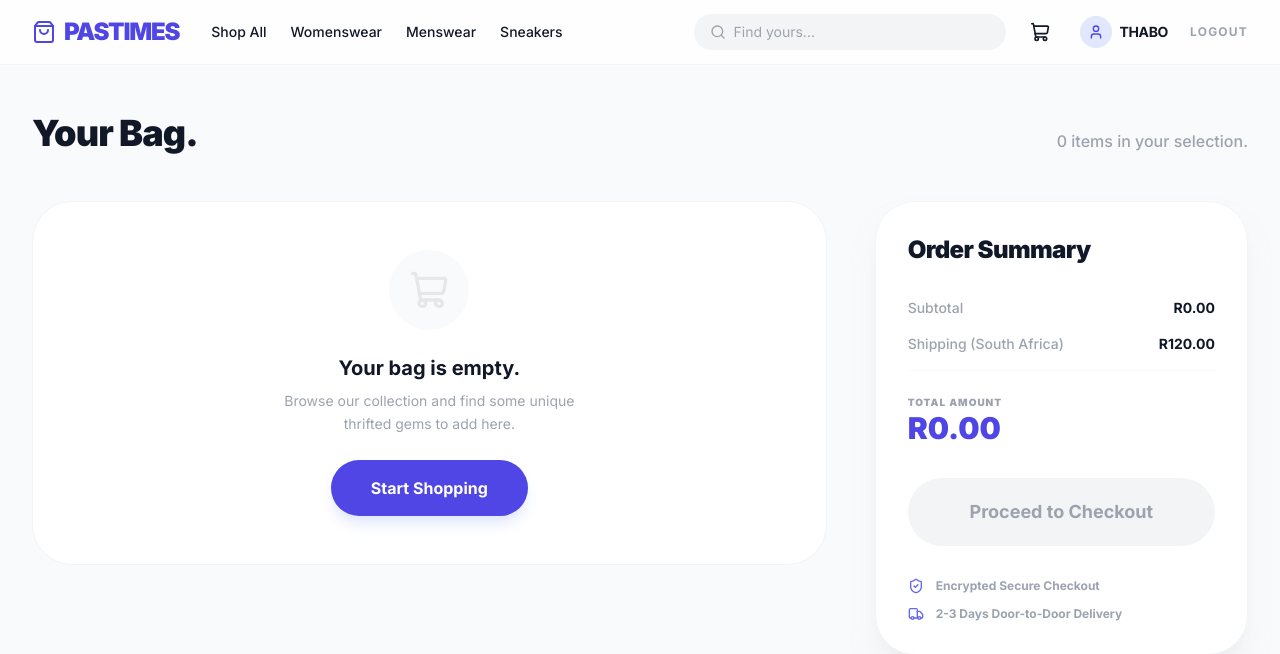
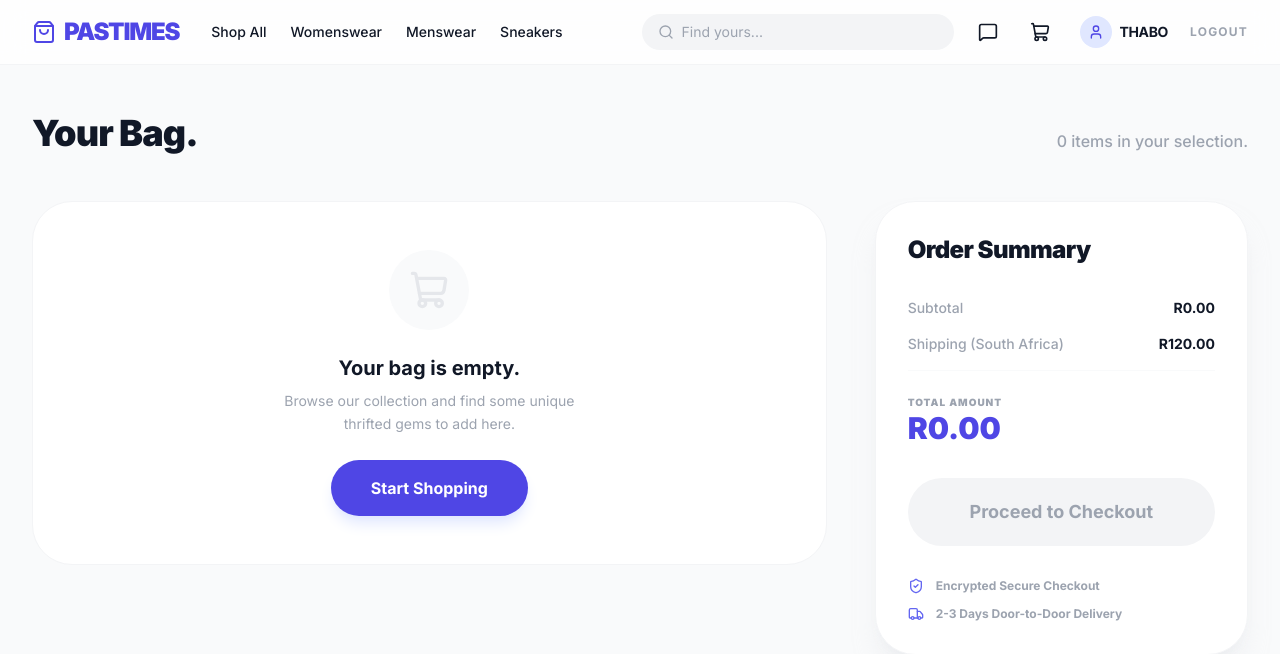
Before and after one commit to RC-WEDE6021-PART-2-AND-PART-3/rc-pta-wede6021-part2-and-3-website-developers, a PHP site: page /cart.php in a window 1280 px wide. Shown: the top 654 px of the page. Run offline with PHP 8.4, Linux system fonts and the light colour scheme; a user stored in the database is signed in; data comes from the database, SQL or seed files in the repository; data that the repository does not hold is empty; some libraries are stand-ins or nearby versions.

Commit message:
Update header.php

```diff
--- a/header.php
+++ b/header.php
@@ -35,6 +35,9 @@
                         <input type="text" placeholder="Find yours..." class="bg-transparent border-none outline-none text-sm w-40 lg:w-64">
                     </div>
                     <?php if(isset($_SESSION['userId'])): ?>
+                        <a href="messaging.php" class="p-2 hover:bg-gray-100 rounded-full transition-colors relative">
+                            <i data-lucide="message-square" class="w-5 h-5"></i>
+                        </a>
                         <a href="cart.php" class="p-2 hover:bg-gray-100 rounded-full transition-colors relative">
                             <i data-lucide="shopping-cart" class="w-5 h-5"></i>
                         </a>
```
